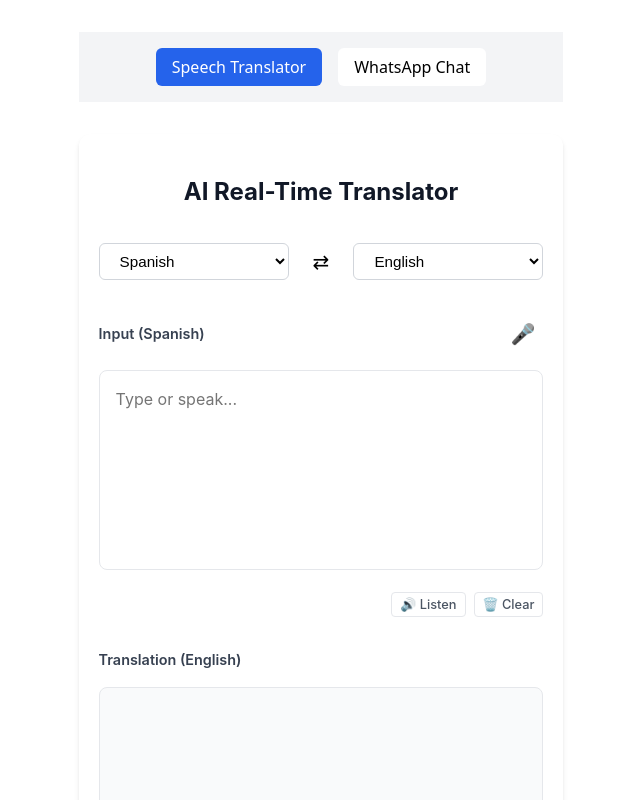
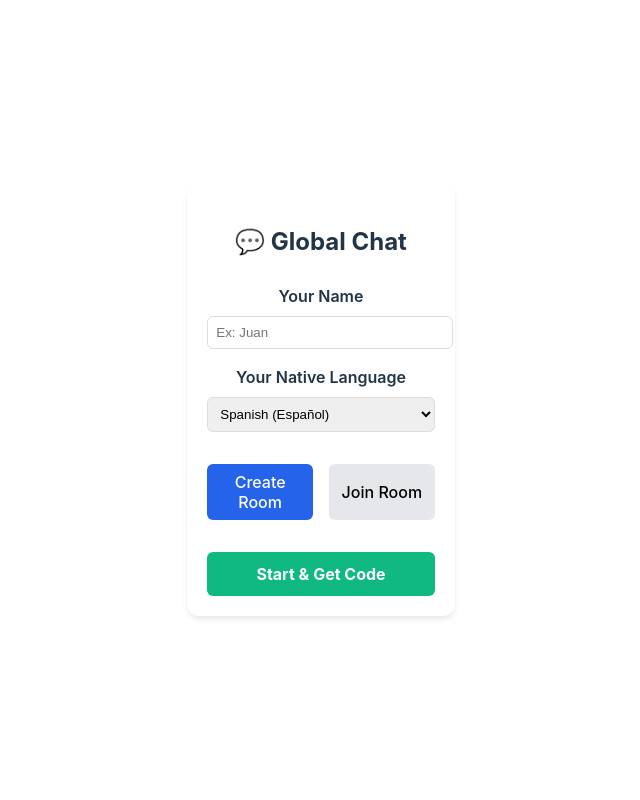
Before and after one commit to jacar/fionarWhataspp, a React (Vite) app: page / in a window 1280 px wide. Shown: the top 800 px of the page, without its empty margins (319-959 px from the left). Built offline with nearby package versions, Linux system fonts and the light colour scheme.

Commit message:
refactor: simplify UI to WhatsApp-only interface

```diff
--- a/src/App.tsx
+++ b/src/App.tsx
@@ -1,29 +1,11 @@
 import { useState } from 'react';
 import './App.css';
-import { RealTimeTranslator } from './components/RealTimeTranslator';
 import { ChatManager } from './components/Chat/ChatManager';
 
 function App() {
-  const [view, setView] = useState<'translator' | 'chat'>('translator');
-
   return (
     <div className="App">
-      <nav style={{ padding: '1rem', background: '#f3f4f6', display: 'flex', justifyContent: 'center', gap: '1rem', marginBottom: '1rem' }}>
-        <button
-          onClick={() => setView('translator')}
-          style={{ padding: '0.5rem 1rem', borderRadius: '6px', border: 'none', background: view === 'translator' ? '#2563eb' : 'white', color: view === 'translator' ? 'white' : 'black', cursor: 'pointer' }}
-        >
-          Speech Translator
-        </button>
-        <button
-          onClick={() => setView('chat')}
-          style={{ padding: '0.5rem 1rem', borderRadius: '6px', border: 'none', background: view === 'chat' ? '#2563eb' : 'white', color: view === 'chat' ? 'white' : 'black', cursor: 'pointer' }}
-        >
-          WhatsApp Chat
-        </button>
-      </nav>
-
-      {view === 'translator' ? <RealTimeTranslator /> : <ChatManager />}
+      <ChatManager />
     </div>
   );
 }
```
